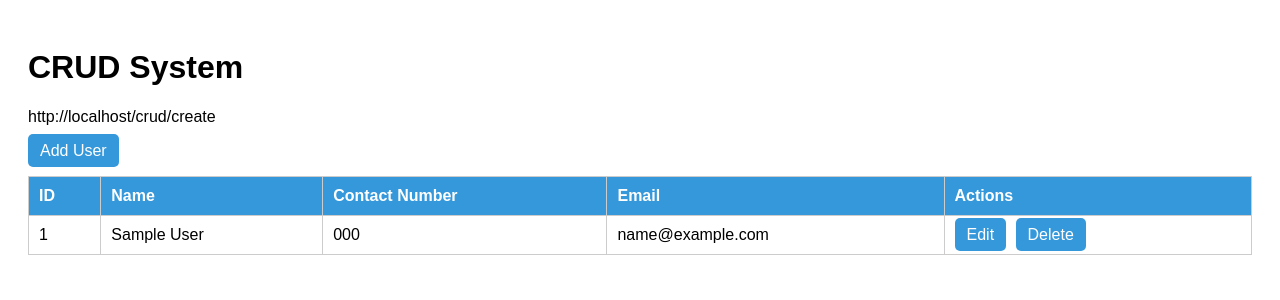
After one commit to princesswinlynyu-art/yu-princesswinlyn-lavalust, a CodeIgniter app: page /crud in a window 1280 px wide. The commit adds this page. Shown: the top 300 px of the page. Run offline with CodeIgniter, Linux system fonts and the light colour scheme; tables that the repository leaves empty or names only in its code hold one stand-in row (values such as "Sample post"); data that the repository does not hold is empty; some libraries are stand-ins or nearby versions.

Commit message:
Added CRUD module

```diff
--- a/app/config/routes.php
+++ b/app/config/routes.php
@@ -1,47 +1,6 @@
 <?php
 defined('PREVENT_DIRECT_ACCESS') OR exit('No direct script access allowed');
-/**
- * ------------------------------------------------------------------
- * LavaLust - an opensource lightweight PHP MVC Framework
- * ------------------------------------------------------------------
- *
- * MIT License
- *
- * Copyright (c) 2020 Ronald M. Marasigan
- *
- * Permission is hereby granted, free of charge, to any person obtaining a copy
- * of this software and associated documentation files (the "Software"), to deal
- * in the Software without restriction, including without limitation the rights
- * to use, copy, modify, merge, publish, distribute, sublicense, and/or sell
- * copies of the Software, and to permit persons to whom the Software is
- * furnished to do so, subject to the following conditions:
- *
- * The above copyright notice and this permission notice shall be included in
- * all copies or substantial portions of the Software.
- *
- * THE SOFTWARE IS PROVIDED "AS IS", WITHOUT WARRANTY OF ANY KIND, EXPRESS OR
- * IMPLIED, INCLUDING BUT NOT LIMITED TO THE WARRANTIES OF MERCHANTABILITY,
- * FITNESS FOR A PARTICULAR PURPOSE AND NONINFRINGEMENT. IN NO EVENT SHALL THE
- * AUTHORS OR COPYRIGHT HOLDERS BE LIABLE FOR ANY CLAIM, DAMAGES OR OTHER
- * LIABILITY, WHETHER IN AN ACTION OF CONTRACT, TORT OR OTHERWISE, ARISING FROM,
- * OUT OF OR IN CONNECTION WITH THE SOFTWARE OR THE USE OR OTHER DEALINGS IN
- * THE SOFTWARE.
- *
- * @package LavaLust
- * @author Ronald M. Marasigan <ronald.marasigan@yahoo.com>
- * @since Version 1
- * @link https://github.com/ronmarasigan/LavaLust
- * @license https://opensource.org/licenses/MIT MIT License
- */
 
-/*
-| -------------------------------------------------------------------
-| URI ROUTING
-| -------------------------------------------------------------------
-| Here is where you can register web routes for your application.
-|
-|
-*/
 /** @var object $router **/
 
 $router->get('/', 'HomeController::index');
@@ -52,3 +11,9 @@ $router->get('/student/profile', 'StudentController::profile')
        ->middleware('student');
 
 $router->get('/users', 'UsersController::index');
+
+$router->get('/crud', 'CrudController::index');
+
+$router->get('/crud/create', 'CrudController::create');
+
+$router->post('/crud/store', 'CrudController::store');
--- /dev/null
+++ b/app/controllers/CrudController.php
@@ -0,0 +1,36 @@
+<?php
+
+defined('PREVENT_DIRECT_ACCESS') OR exit('No direct script access allowed');
+
+class CrudController extends Controller
+{
+    public function index()
+    {
+        $this->call->model('UsersModel');
+
+        $data['users'] = $this->UsersModel->all();
+
+        $this->call->view('crud_view', $data);
+    }
+
+    public function create()
+    {
+        $this->call->view('crud_create');
+    }
+
+    public function store()
+    {
+        $this->call->model('UsersModel');
+
+        $data = array(
+            'name' => $_POST['name'],
+            'contact_number' => $_POST['contact_number'],
+            'email' => $_POST['email']
+        );
+
+        $this->UsersModel->insert($data);
+
+        header('Location: ' . base_url() . 'crud');
+        exit;
+    }
+}
--- /dev/null
+++ b/app/views/crud_view.php
@@ -0,0 +1,83 @@
+<!DOCTYPE html>
+<html>
+<head>
+    <title>CRUD System</title>
+
+    <style>
+        body{
+            font-family: Arial, sans-serif;
+            padding:20px;
+        }
+
+        table{
+            width:100%;
+            border-collapse:collapse;
+        }
+
+        th, td{
+            border:1px solid #ccc;
+            padding:10px;
+            text-align:left;
+        }
+
+        th{
+            background:#3498db;
+            color:white;
+        }
+
+        .btn{
+            padding:8px 12px;
+            text-decoration:none;
+            background:#3498db;
+            color:white;
+            border-radius:5px;
+            margin-right:5px;
+        }
+
+        .btn:hover{
+            background:#2980b9;
+        }
+    </style>
+</head>
+<body>
+
+<h1>CRUD System</h1>
+
+<p>
+    <p><?= base_url(); ?>crud/create</p>
+
+<a class="btn" href="/LavaLust/public/crud/create">
+    Add User
+</a>
+</p>
+
+<table>
+
+<tr>
+    <th>ID</th>
+    <th>Name</th>
+    <th>Contact Number</th>
+    <th>Email</th>
+    <th>Actions</th>
+</tr>
+
+<?php foreach($users as $user): ?>
+
+<tr>
+    <td><?= $user['id']; ?></td>
+    <td><?= $user['name']; ?></td>
+    <td><?= $user['contact_number']; ?></td>
+    <td><?= $user['email']; ?></td>
+
+    <td>
+        <a class="btn" href="#">Edit</a>
+        <a class="btn" href="#">Delete</a>
+    </td>
+</tr>
+
+<?php endforeach; ?>
+
+</table>
+
+</body>
+</html>
--- a/app/views/home_page.php
+++ b/app/views/home_page.php
@@ -54,6 +54,10 @@
         Users Database Table
     </a>
 
+    <a class="btn" href="<?= base_url(); ?>crud">
+    CRUD System
+    </a>
+
 </div>
 
 </body>
```
Also changed, not shown: app/views/crud_create.php (added, +57 -0 lines).
